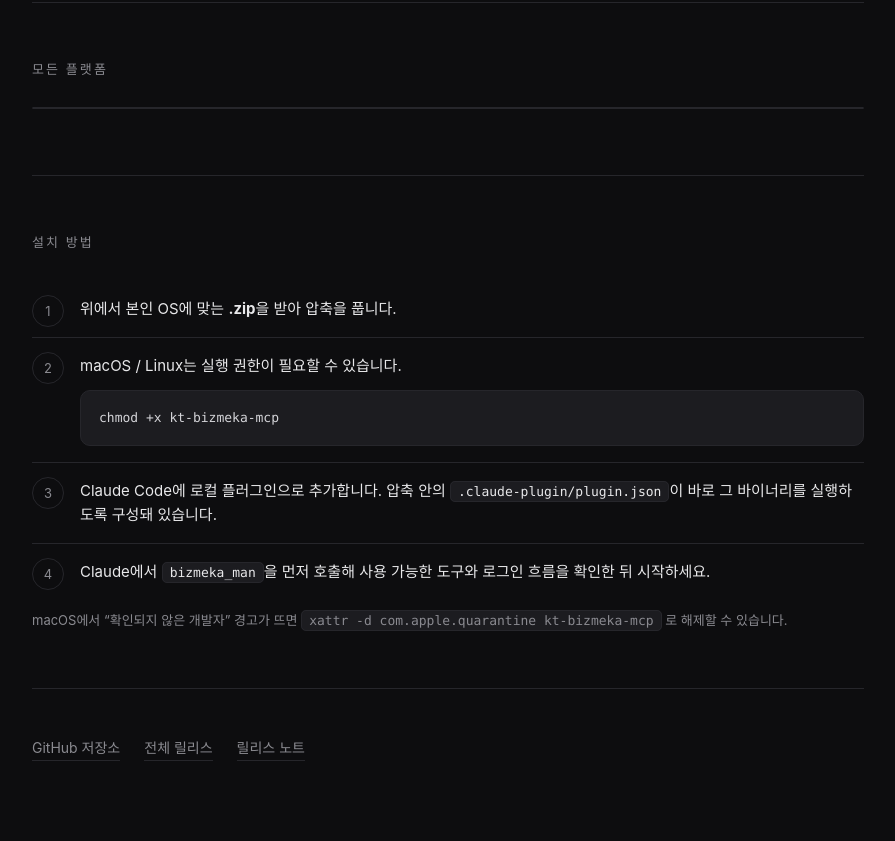
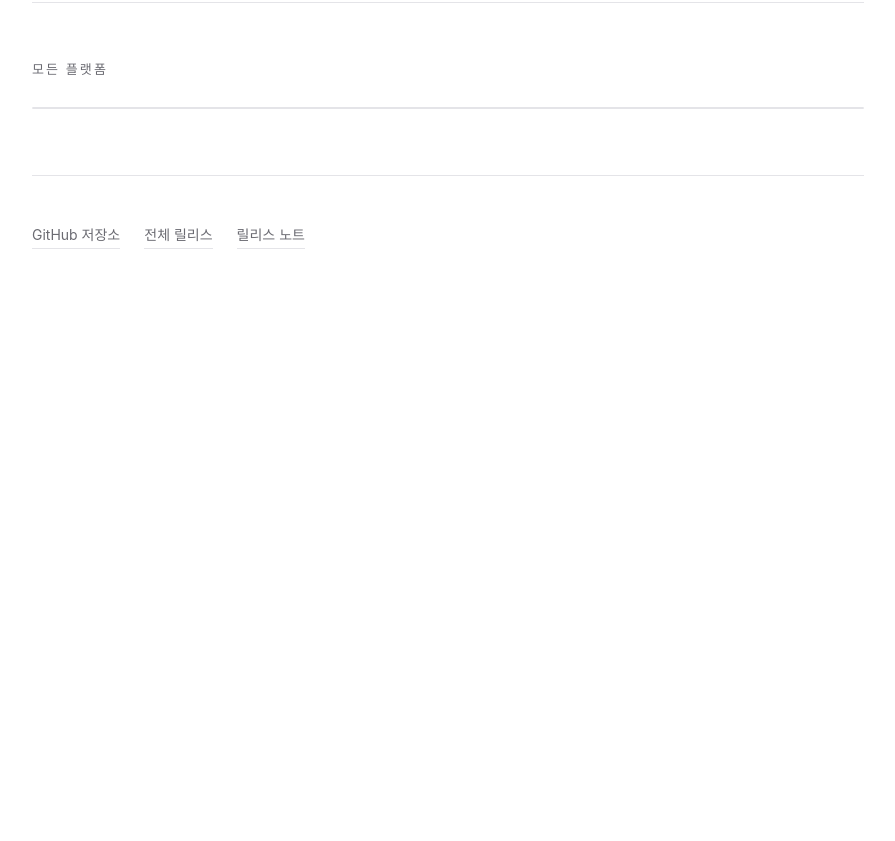
Before and after one commit to jeamxn/kt-bizmeka-mcp, a website: page docs/index.html in a window 1280 px wide. Shown: the part 644-1485 px from the top of the page, without its empty margins (192-1087 px from the left). After the commit the page ends 973 px from the top, so only its background shows below. Drawn offline with Linux system fonts and the light colour scheme; no server answers.

Commit message:
style: light-mode download page, drop install section
- Switch CSS color tokens to a light palette (white bg, dark text)
- Remove the '설치 방법' section and its now-unused styles (ol.steps,
  code, pre)

```diff
--- a/docs/index.html
+++ b/docs/index.html
@@ -7,14 +7,13 @@
 <meta name="description" content="KT 비즈메카 EZ 자동화 MCP 플러그인 — 최신 릴리스 다운로드" />
 <style>
   :root {
-    --bg: #0d0d0f;
-    --fg: #e8e8ea;
-    --muted: #8a8a90;
-    --line: #26262b;
-    --card: #161619;
-    --accent: #f5f5f7;
-    --accent-bg: #f5f5f7;
-    --accent-fg: #0d0d0f;
+    --bg: #ffffff;
+    --fg: #1a1a1d;
+    --muted: #6b6b72;
+    --line: #e4e4e8;
+    --card: #fafafa;
+    --accent-bg: #1a1a1d;
+    --accent-fg: #ffffff;
   }
   * { box-sizing: border-box; margin: 0; padding: 0; }
   html { -webkit-text-size-adjust: 100%; }
@@ -91,26 +90,6 @@
   }
   .row a.dl:hover { border-color: var(--muted); }
 
-  /* ---- install ---- */
-  ol.steps { list-style: none; counter-reset: s; }
-  ol.steps li {
-    counter-increment: s; padding: 16px 0 16px 48px; position: relative;
-    border-bottom: 1px solid var(--line); font-size: 15px;
-  }
-  ol.steps li:last-child { border-bottom: none; }
-  ol.steps li::before {
-    content: counter(s); position: absolute; left: 0; top: 14px;
-    width: 30px; height: 30px; border: 1px solid var(--line); border-radius: 50%;
-    display: grid; place-items: center; font-size: 13px; color: var(--muted);
-  }
-  code, pre { font-family: ui-monospace, "SF Mono", Menlo, Consolas, monospace; }
-  code { background: #1c1c20; border: 1px solid var(--line); border-radius: 5px;
-    padding: 2px 7px; font-size: 13px; }
-  pre {
-    background: #1c1c20; border: 1px solid var(--line); border-radius: 10px;
-    padding: 16px 18px; margin-top: 12px; overflow-x: auto; font-size: 13px;
-    line-height: 1.7; color: #d4d4d8;
-  }
   .note { font-size: 13px; color: var(--muted); margin-top: 10px; }
 
   /* ---- footer ---- */
@@ -121,7 +100,7 @@
   footer a:hover { border-color: var(--muted); }
 
   .state { font-size: 15px; color: var(--muted); }
-  .err { color: #e08a8a; }
+  .err { color: #c0392b; }
 </style>
 </head>
 <body>
@@ -152,30 +131,6 @@
     <div class="sec-label">모든 플랫폼</div>
     <div class="grid" id="grid"></div>
     <p class="note" id="reltag"></p>
-  </section>
-
-  <section>
-    <div class="sec-label">설치 방법</div>
-    <ol class="steps">
-      <li>위에서 본인 OS에 맞는 <strong>.zip</strong>을 받아 압축을 풉니다.</li>
-      <li>
-        macOS / Linux는 실행 권한이 필요할 수 있습니다.
-        <pre>chmod +x kt-bizmeka-mcp</pre>
-      </li>
-      <li>
-        Claude Code에 로컬 플러그인으로 추가합니다. 압축 안의
-        <code>.claude-plugin/plugin.json</code>이 바로 그 바이너리를 실행하도록
-        구성돼 있습니다.
-      </li>
-      <li>
-        Claude에서 <code>bizmeka_man</code>을 먼저 호출해 사용 가능한 도구와
-        로그인 흐름을 확인한 뒤 시작하세요.
-      </li>
-    </ol>
-    <p class="note">
-      macOS에서 “확인되지 않은 개발자” 경고가 뜨면
-      <code>xattr -d com.apple.quarantine kt-bizmeka-mcp</code> 로 해제할 수 있습니다.
-    </p>
   </section>
 
   <footer>
```
